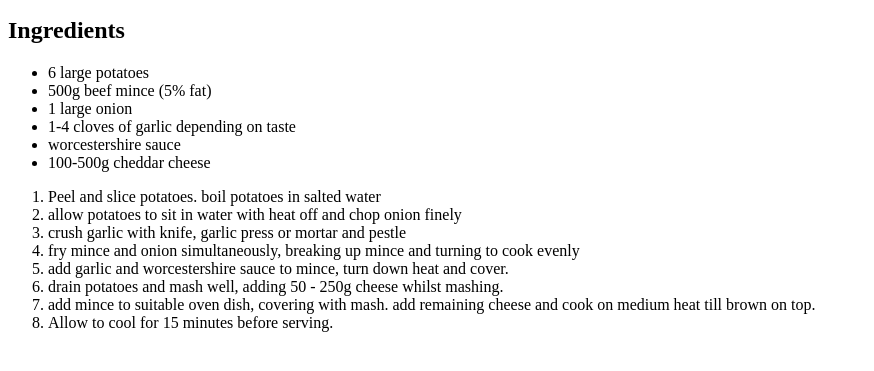
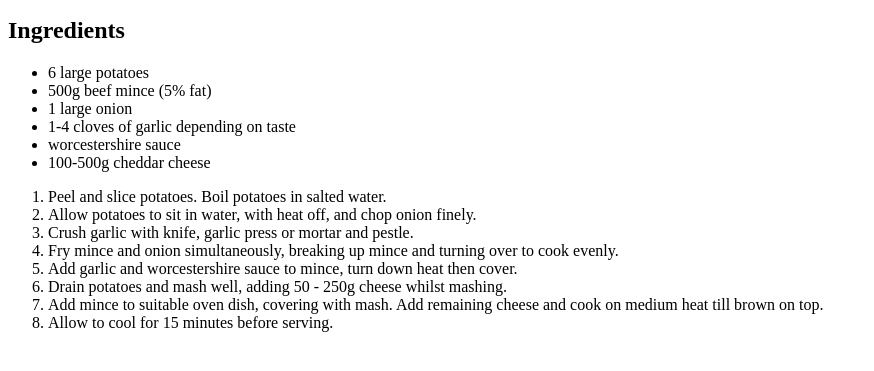
Before and after one commit to Autoboy40k/odin-recipe-basic, a plain HTML site: page cottagepie.html in a window 1280 px wide. Shown: the part 101-472 px from the top of the page, without its empty margins (0-874 px from the left). Drawn offline with Linux system fonts and the light colour scheme.

Commit message:
Checked grammar and spelling

```diff
--- a/cottagepie.html
+++ b/cottagepie.html
@@ -12,8 +12,8 @@
         <h2>Ingredients</h2>
         <ul>
             <li>
-                6 large potatoes
-            </li>
+                6 large potatoes        <!--list wrote this way (spaced vertically)-->
+            </li>                       <!--for clarity and easy editing-->
             <li>
                 500g beef mince (5% fat)
             </li>
@@ -33,25 +33,25 @@
         </ul>
         <ol>
             <li>
-                Peel and slice potatoes.  boil potatoes in salted water
+                Peel and slice potatoes.  Boil potatoes in salted water.
             </li>
             <li>
-                allow potatoes to sit in water with heat off and chop onion finely
+                Allow potatoes to sit in water, with heat off, and chop onion finely.
             </li>
             <li>
-                crush garlic with knife, garlic press or mortar and pestle
+                Crush garlic with knife, garlic press or mortar and pestle.
             </li>
             <li>
-                fry mince and onion simultaneously, breaking up mince and turning to cook evenly
+                Fry mince and onion simultaneously, breaking up mince and turning over to cook evenly.
             </li>
             <li>
-                add garlic and worcestershire sauce to mince, turn down heat and cover.
+                Add garlic and worcestershire sauce to mince, turn down heat then cover.
             </li>
             <li>
-                drain potatoes and mash well, adding 50 - 250g cheese whilst mashing.
+                Drain potatoes and mash well, adding 50 - 250g cheese whilst mashing.
             </li>
             <li>
-                add mince to suitable oven dish, covering with mash. add remaining cheese
+                Add mince to suitable oven dish, covering with mash. Add remaining cheese
                 and cook on medium heat till brown on top.
             </li>
             <li>
```
